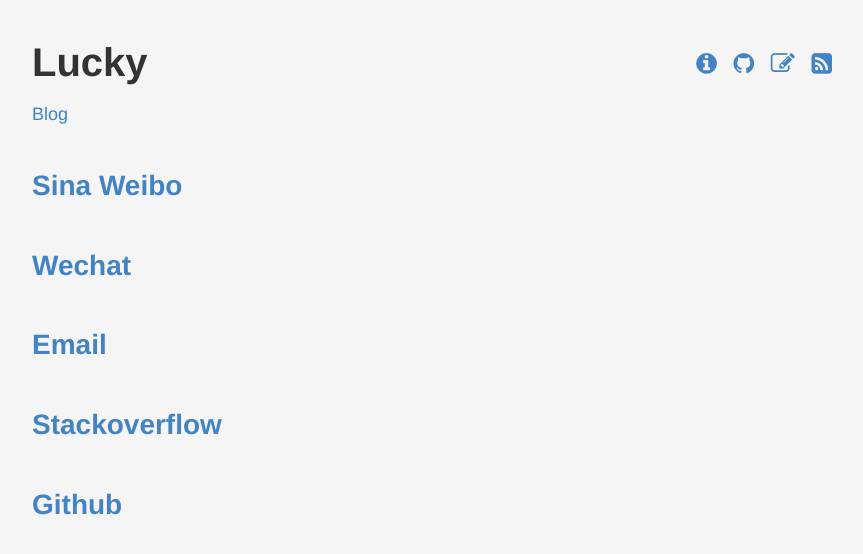
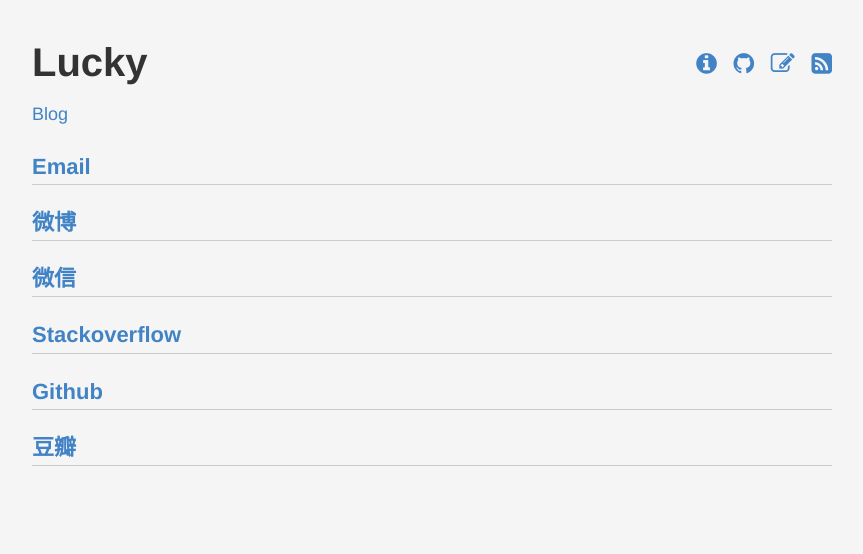
Before and after one commit to lucky521/blog, a Jekyll site: the page built from tip-wall.markdown, in a window 1280 px wide. Shown: the top 554 px of the page, without its empty margins (208-1071 px from the left). Built offline with Jekyll 4.4.1, drawn with Linux system fonts in a browser that asks for light colours.

Commit message:
update douban

```diff
--- a/tip-wall.markdown
+++ b/tip-wall.markdown
@@ -3,12 +3,14 @@ title: 给我留言
 layout: default
 ---
 
-# [Sina Weibo](https://weibo.com/troubleshoot)
+## [Email](mailto:lu.dev@outlook.com)
 
-# [Wechat](https://lucky521.github.io/img/wechat-qrcode.jpg)
+## [微博](https://weibo.com/troubleshoot)
 
-# [Email](mailto:lu.dev@outlook.com)
+## [微信](https://lucky521.github.io/img/wechat-qrcode.jpg)
 
-# [Stackoverflow](https://stackoverflow.com/users/3346980/lucky)
+## [Stackoverflow](https://stackoverflow.com/users/3346980/lucky)
 
-# [Github](https://github.com/lucky521)
+## [Github](https://github.com/lucky521)
+
+## [豆瓣](https://www.douban.com/people/68649119/)
```
